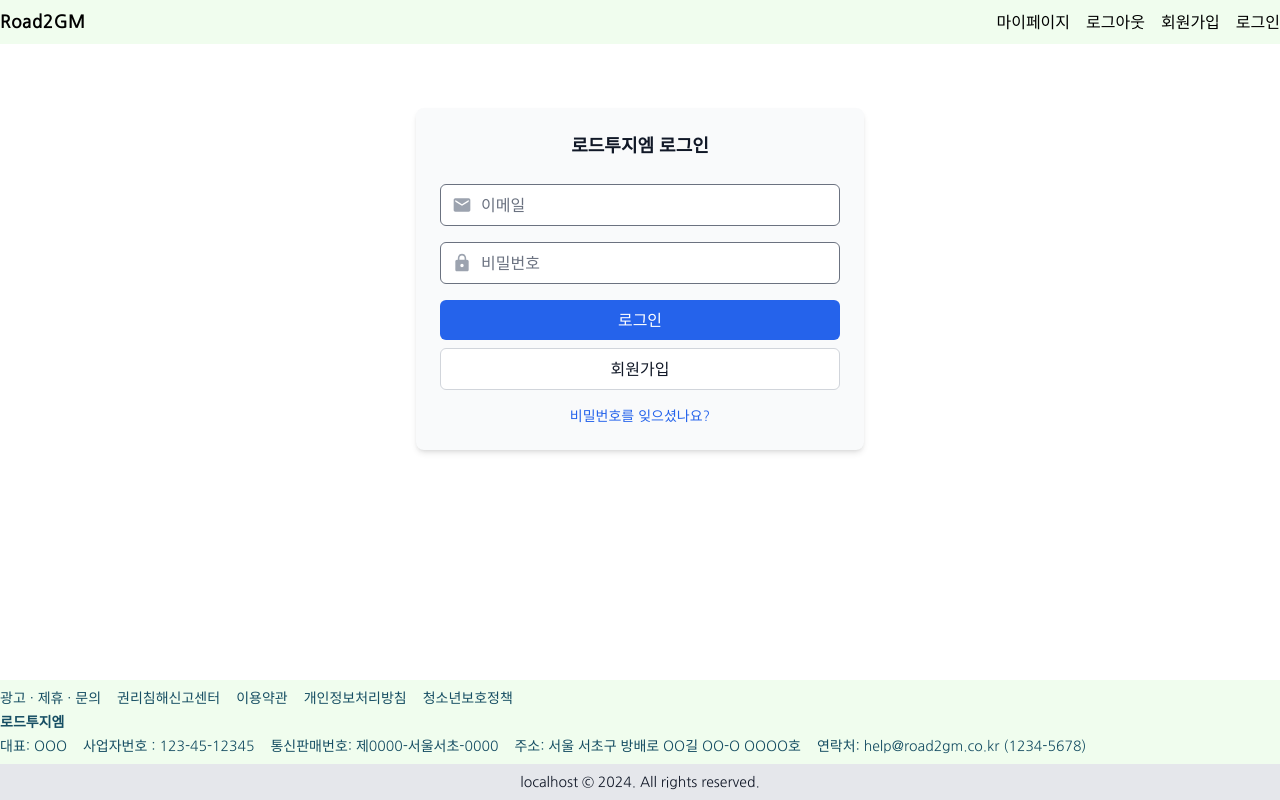
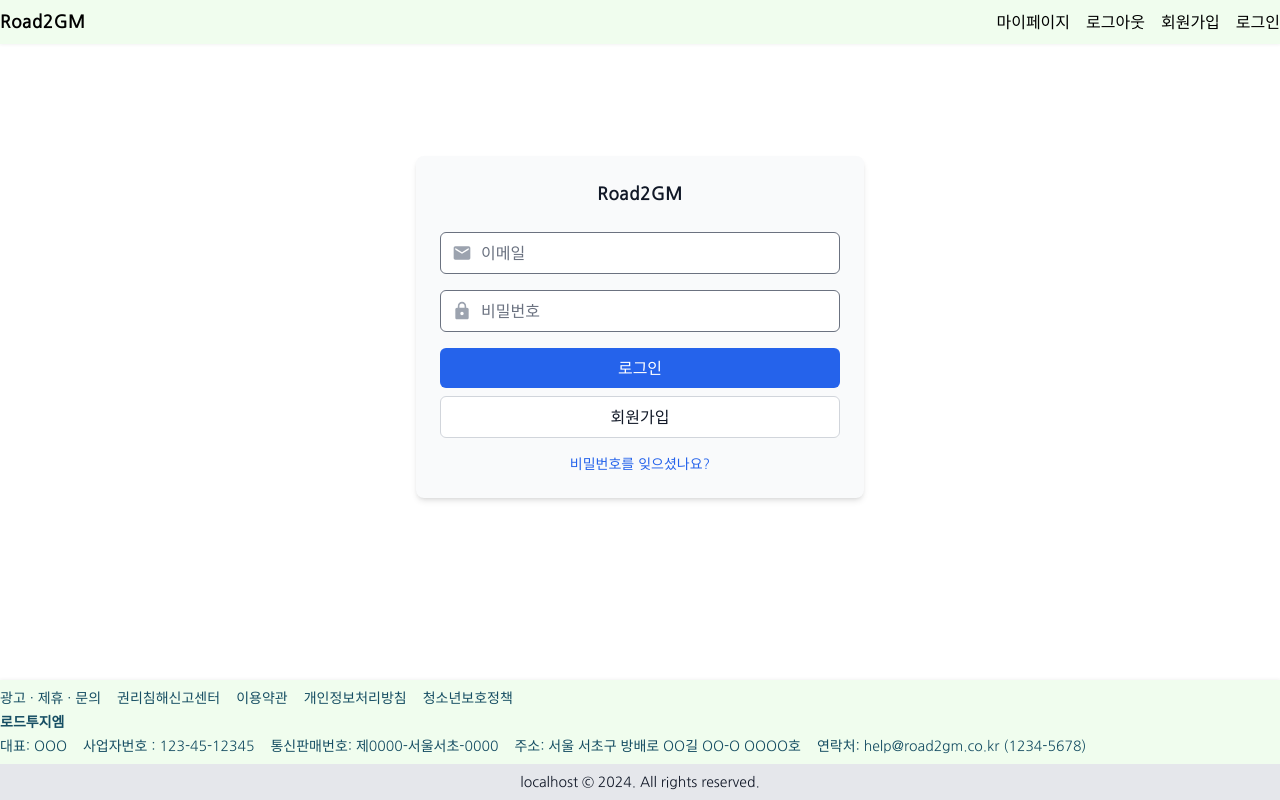
Before and after one commit to mairoo/road2gm-react, a React app: page /auth/login in a window 1280 px wide. Built offline with nearby package versions, Linux system fonts and the light colour scheme.

Commit message:
login form

```diff
--- a/src/pages/auth/LoginPage.tsx
+++ b/src/pages/auth/LoginPage.tsx
@@ -11,12 +11,12 @@ const LoginPage = () => {
   };
 
   return (
-    <div className="flex justify-center p-8 md:mt-8 ">
+    <div className="flex justify-center p-8 md:mt-[10vh]">
       <div className="w-full max-w-md bg-gray-50 rounded-lg shadow-md">
         <div className="p-6">
           <div className="space-y-1 mb-6">
             <h2 className="text-lg font-bold text-center text-gray-900">
-              로드투지엠 로그인
+              Road2GM
             </h2>
           </div>
           <form onSubmit={handleSubmit} className="space-y-4">
--- a/src/widgets/Footer.tsx
+++ b/src/widgets/Footer.tsx
@@ -7,7 +7,7 @@ const Footer = ({
 }: {
   children?: ReactNode;
 } & ComponentPropsWithoutRef<"footer">) => {
-  const classes = className(rest.className);
+  const classes = className(rest.className, "shadow-[0_-1px_3px_rgba(0,0,0,0.05)]");
 
   return (
     <footer {...rest} className={classes}>
--- a/src/widgets/Header.tsx
+++ b/src/widgets/Header.tsx
@@ -12,7 +12,7 @@ const Header = ({
   // 이 타입으로 컴포넌트가 HTML 요소와 동일한 모든 `props`를 받을 수 있어 타입 안전성과 재사용을 높일 수 있다.
   // `rest`로 명시적으로 처리되지 않은 모든 `props`를 전달한다.
   // `children`과 `...rest` 사이에 사용자 정의 `props`를 선언할 수 있다.
-  const classes = className(rest.className);
+  const classes = className(rest.className, "shadow-[0_1px_3px_rgba(0,0,0,0.05)]");
 
   return (
     <header {...rest} className={classes}>
```
